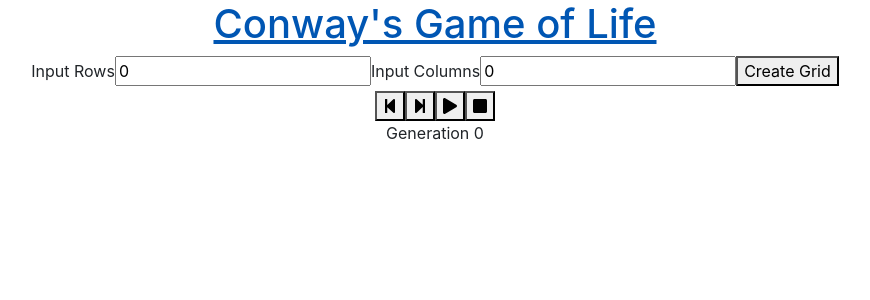
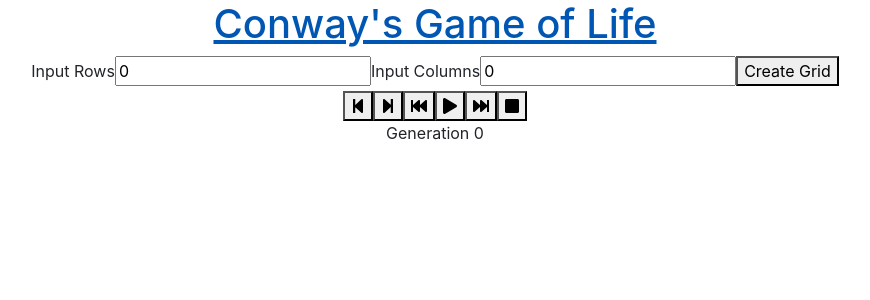
Before and after one commit to Gene-Huh/conway-game-of-life, a Vue app: page / in a window 1280 px wide. Shown: the top 300 px of the page, without its empty margins (205-1075 px from the left). Built offline with nearby package versions, Linux system fonts and the light colour scheme.

Commit message:
Working speedup/down button

```diff
--- a/src/App.vue
+++ b/src/App.vue
@@ -43,32 +43,27 @@ export default {
   methods: {
     calcNext() {
       let grid = copyGen(this.grid);
-      this.history.push(copyGen(grid));
-      // let nextGenGrid = grid;
-      //grid.map(row => {
-      //     row.map(col => {
+      if (this.history.length < 100) {
+        this.history.push(copyGen(grid));
+      }
       for (let row = 0; row < grid.length; row++) {
         for (let col = 0; col < grid[0].length; col++) {
           let nbTotal = 0;
           if (grid[row].length > 1) {
             // add X neighbor count if at least 2 cols
             nbTotal += nbCountX(row, col);
-            //console.log("Horizontal neighbor count is " + nbTotal);
           }
           if (grid.length > 1) {
             // if more than 1 row, add either below or above or both
             if (row == 0) {
               nbTotal += nbCountBelow(row, col);
-              //  console.log("did a count below, nbTotal is " + nbTotal);
             } else if (row == grid.length - 1) {
               nbTotal += nbCountAbove(row, col);
-              // console.log("did a count above, nbTotal is " + nbTotal);
             } else {
               // console.log("did both below and above");
               nbTotal += nbCountBelow(row, col) + nbCountAbove(row, col);
             }
           }
-          console.log("nbTotal" + nbTotal + "row: " + row + "col: " + col);
           this.nextGen[row][col] = isDeadOrAlive(row, col, nbTotal);
         }
       }
--- a/src/components/Controls.vue
+++ b/src/components/Controls.vue
@@ -7,19 +7,31 @@
       <input type="text" id="columns" v-model="numCols" />
       <button @click.stop="createGrid">Create Grid</button>
     </div>
+
     <div id="control-buttons">
+      <div class="btn-group">
         <button @click.stop="goBack">
           <font-awesome-icon icon="step-backward" />
         </button>
         <button @click.stop="calcNext">
           <font-awesome-icon icon="step-forward" />
         </button>
+      </div>
+
+      <div class="btn-group">
+        <button @click.stop="speedDown">
+          <font-awesome-icon icon="fast-backward" />
+        </button>
         <button @click.stop="play">
           <font-awesome-icon icon="play" />
+        </button>
+        <button @click.stop="speedUp">
+          <font-awesome-icon icon="fast-forward" />
         </button>
         <button @click.stop="stop">
           <font-awesome-icon icon="stop" />
         </button>
+      </div>
     </div>
   </div>
 </template>
@@ -65,6 +77,26 @@ export default {
     },
     stop() {
       clearInterval(this.playLooper);
+    },
+    speedUp() {
+      if (this.interval >= 500) {
+        this.interval /= 2;
+        this.$forceUpdate();
+        clearInterval(this.playLooper);
+        this.playLooper = setInterval(() => {
+          this.$emit("calcNext");
+        }, this.interval);
+      }
+    },
+    speedDown() {
+      if (this.interval <= 2000) {
+        this.interval *= 2;
+        this.$forceUpdate();
+        clearInterval(this.playLooper);
+        this.playLooper = setInterval(() => {
+          this.$emit("calcNext");
+        }, this.interval);
+      }
     }
   },
   beforeDestroy() {
--- a/src/main.js
+++ b/src/main.js
@@ -11,10 +11,21 @@ import {
   faUndo,
   faSquare,
   faStepForward,
-  faStepBackward
+  faStepBackward,
+  faFastForward,
+  faFastBackward
 } from "@fortawesome/free-solid-svg-icons";
 
-library.add(faPlay, faStop, faUndo, faSquare, faStepForward, faStepBackward);
+library.add(
+  faPlay,
+  faStop,
+  faUndo,
+  faSquare,
+  faStepForward,
+  faStepBackward,
+  faFastForward,
+  faFastBackward
+);
 
 Vue.use(BootstrapVue);
 Vue.config.productionTip = false;
```
Lines whose indentation alone changed are shown as unchanged.
